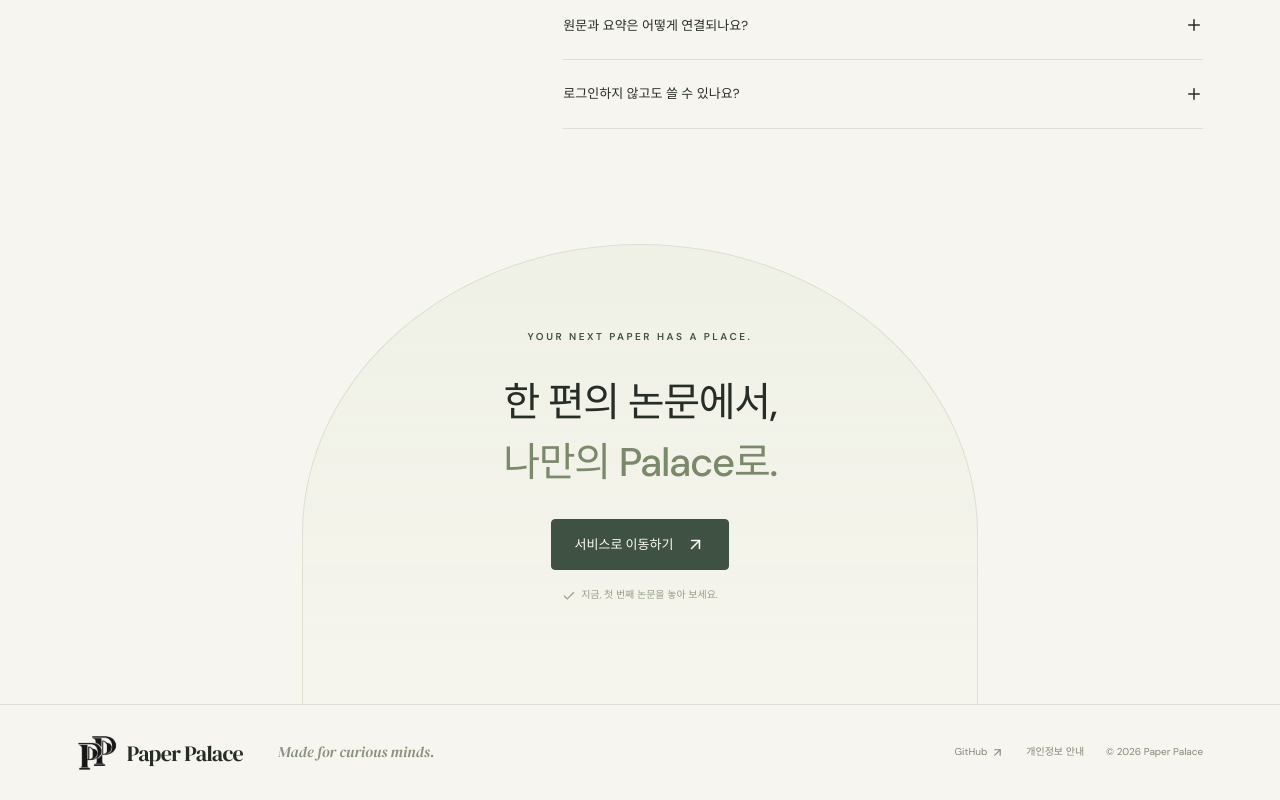
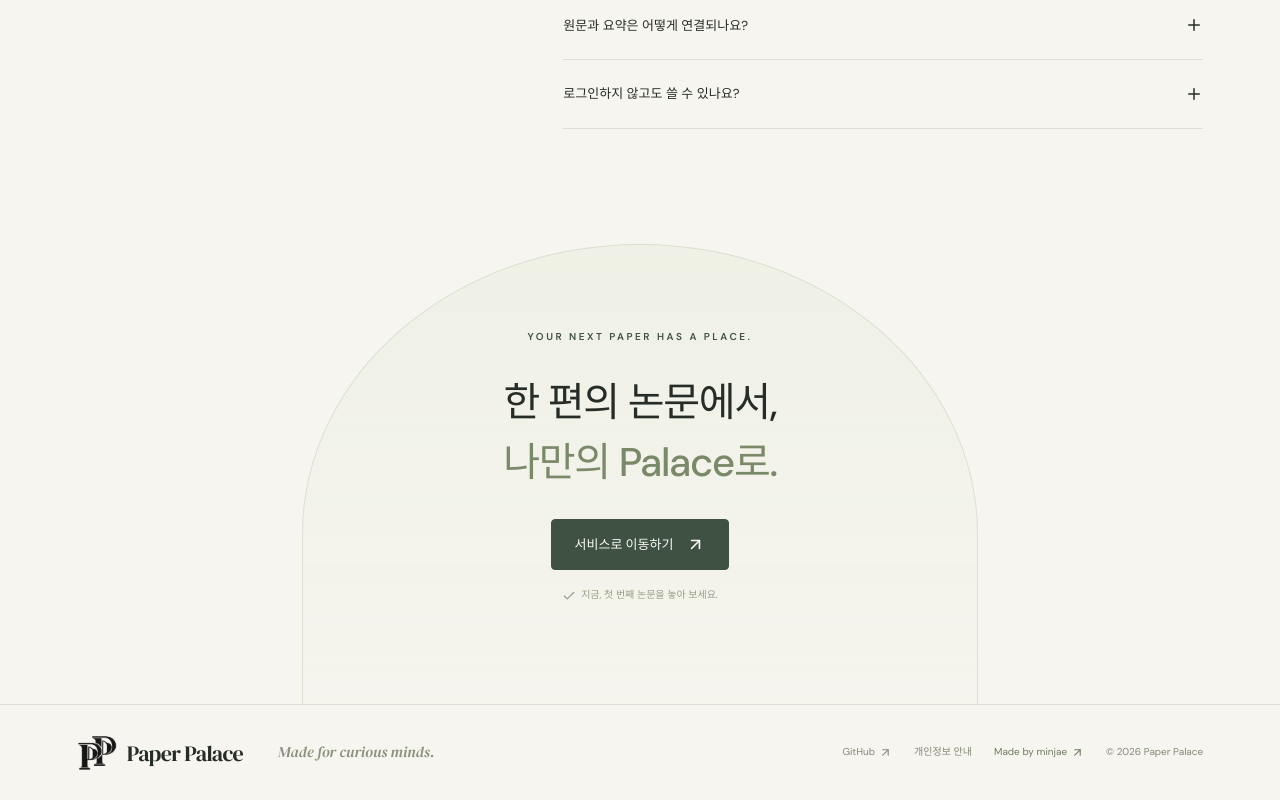
Before and after one commit to kmj200392/paper-palace, a Next.js app: page / in a window 1280 px wide. Shown: the part 2930-3730 px from the top of the page. Built offline with nearby package versions, Linux system fonts and the light colour scheme.

Commit message:
Add Made by minjae credit to Paper Palace footers

```diff
--- a/src/app/globals.css
+++ b/src/app/globals.css
@@ -908,6 +908,7 @@
 .site-footer > div {
   margin-left: auto;
   display: flex;
+  flex-wrap: wrap;
   gap: 22px;
   align-items: center;
   font-size: 10px;
@@ -917,6 +918,19 @@
   display: flex;
   align-items: center;
   gap: 4px;
+}
+.maker-credit {
+  display: inline-flex;
+  align-items: center;
+  gap: 4px;
+  white-space: nowrap;
+  color: #6d7b60;
+}
+.maker-credit:hover {
+  color: var(--ink);
+}
+.maker-credit svg {
+  flex-shrink: 0;
 }
 .legal {
   max-width: 760px;
@@ -1447,10 +1461,19 @@
   padding: 18px 35px;
   border-top: 1px solid var(--line);
   display: flex;
+  flex-wrap: wrap;
+  gap: 12px 24px;
   justify-content: space-between;
   align-items: center;
   color: #9ba48f;
   font-size: 9px;
+}
+.workspace-footer-links {
+  display: flex;
+  flex-wrap: wrap;
+  align-items: center;
+  gap: 12px 20px;
+  margin-left: auto;
 }
 .workspace-footer > span {
   font-family: var(--serif);
--- a/src/app/page.tsx
+++ b/src/app/page.tsx
@@ -10,6 +10,7 @@
   MoveUpRight,
 } from "lucide-react";
 import { Brand } from "@/components/brand";
+import { MakerCredit } from "@/components/maker-credit";
 import { PalaceMap } from "@/components/palace-map";
 export default function Home() {
   return (
@@ -275,6 +276,7 @@
             GitHub <ArrowUpRight size={13} />
           </a>
           <Link href="/privacy/">개인정보 안내</Link>
+          <MakerCredit />
           <span>© 2026 Paper Palace</span>
         </div>
       </footer>
--- /dev/null
+++ b/src/components/maker-credit.tsx
@@ -0,0 +1,14 @@
+import { ArrowUpRight } from "lucide-react";
+
+export function MakerCredit() {
+  return (
+    <a
+      className="maker-credit"
+      href="https://minjaek.im"
+      target="_blank"
+      rel="noopener noreferrer"
+    >
+      Made by minjae <ArrowUpRight size={13} aria-hidden="true" />
+    </a>
+  );
+}
--- a/src/components/workspace.tsx
+++ b/src/components/workspace.tsx
@@ -29,6 +29,7 @@
   PanelLeftOpen,
 } from "lucide-react";
 import { Brand } from "./brand";
+import { MakerCredit } from "./maker-credit";
 import { AIConnection } from "./ai-connection";
 import { useAccountAI } from "./use-account-ai";
 import { usePaperLabels } from "./use-paper-labels";
@@ -1086,7 +1087,10 @@
         </main>
         <footer className="workspace-footer">
           <span>Read. Connect. Remember.</span>
-          <a href="/privacy/">개인정보 안내</a>
+          <div className="workspace-footer-links">
+            <a href="/privacy/">개인정보 안내</a>
+            <MakerCredit />
+          </div>
         </footer>
       </div>
       <Dialog
```
